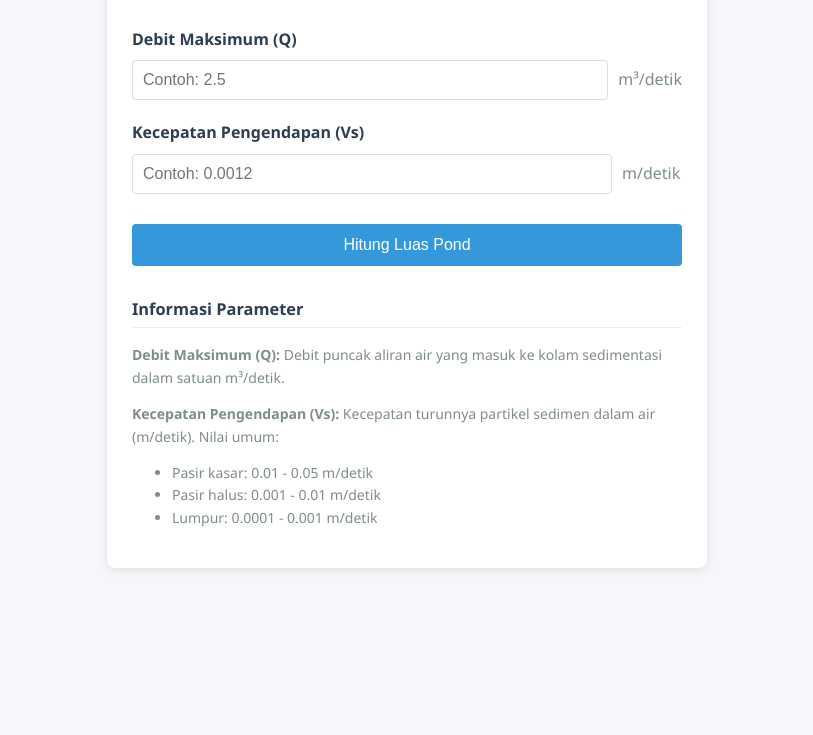
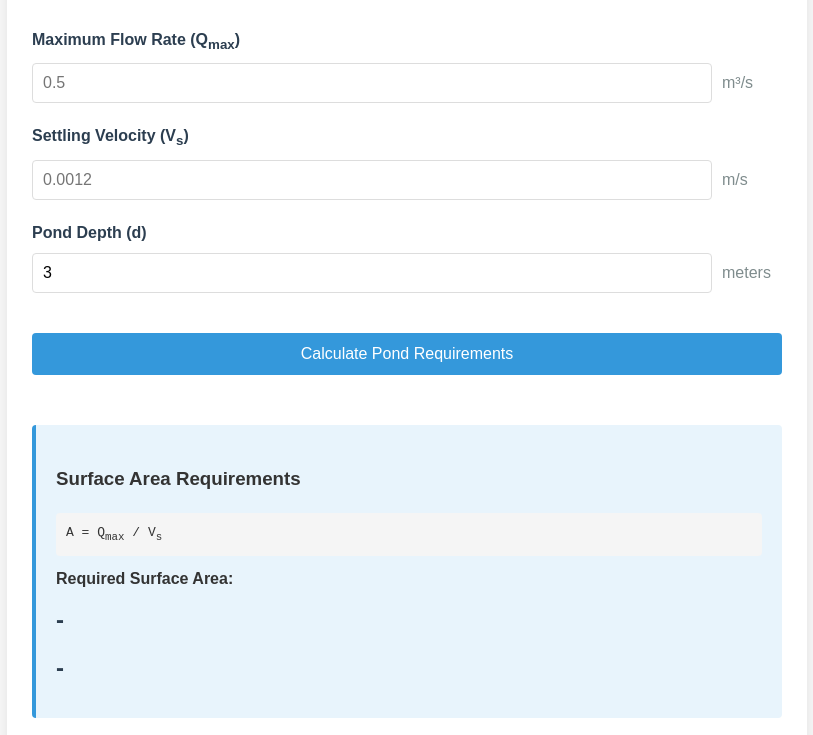
Before and after one commit to achmadyusufppa/KalkulatorPond, a plain HTML site: page index.html in a window 1280 px wide. Shown: the part 133-868 px from the top of the page, without its empty margins (233-1046 px from the left). Before the commit the page ends 800 px from the top, so only its background shows below. Drawn offline with Linux system fonts and the light colour scheme.

Commit message:
Update index.html

```diff
--- a/index.html
+++ b/index.html
@@ -1,18 +1,18 @@
 <!DOCTYPE html>
-<html lang="id">
+<html lang="en">
 <head>
     <meta charset="UTF-8">
     <meta name="viewport" content="width=device-width, initial-scale=1.0">
-    <title>Kalkulator Luas Sedimentasi Pond</title>
+    <title>Sediment Pond Design Calculator</title>
     <style>
         body {
-            font-family: 'Segoe UI', Tahoma, Geneva, Verdana, sans-serif;
+            font-family: 'Arial', sans-serif;
             line-height: 1.6;
-            max-width: 600px;
+            max-width: 800px;
             margin: 0 auto;
             padding: 20px;
             color: #333;
-            background-color: #f5f7fa;
+            background-color: #f9f9f9;
         }
         h1 {
             color: #2c3e50;
@@ -25,7 +25,7 @@
             background-color: white;
             padding: 25px;
             border-radius: 8px;
-            box-shadow: 0 2px 10px rgba(0,0,0,0.1);
+            box-shadow: 0 2px 15px rgba(0,0,0,0.1);
         }
         .form-group {
             margin-bottom: 20px;
@@ -39,16 +39,16 @@
         .input-unit {
             display: flex;
             align-items: center;
+            gap: 10px;
         }
-        .input-unit input {
+        input {
             flex: 1;
             padding: 10px;
             border: 1px solid #ddd;
             border-radius: 4px;
             font-size: 16px;
         }
-        .input-unit span {
-            margin-left: 10px;
+        .unit {
             color: #7f8c8d;
             min-width: 60px;
         }
@@ -61,18 +61,21 @@
             cursor: pointer;
             font-size: 16px;
             width: 100%;
-            margin-top: 10px;
+            margin: 20px 0;
             transition: background-color 0.3s;
         }
         button:hover {
             background-color: #2980b9;
         }
-        .result {
+        .result-section {
             margin-top: 30px;
+        }
+        .result-card {
             padding: 20px;
             background-color: #e8f4fc;
             border-radius: 4px;
             border-left: 4px solid #3498db;
+            margin-bottom: 20px;
         }
         .result-value {
             font-size: 24px;
@@ -81,16 +84,25 @@
             margin: 10px 0;
         }
         .parameter-info {
+            background-color: #f0f8ff;
+            padding: 15px;
+            border-radius: 4px;
             margin-top: 30px;
             font-size: 14px;
-            color: #7f8c8d;
         }
         .parameter-info h3 {
             color: #2c3e50;
-            border-bottom: 1px solid #eee;
+            border-bottom: 1px solid #d6e9f7;
             padding-bottom: 5px;
         }
-        @media (max-width: 480px) {
+        .formula {
+            font-family: monospace;
+            background-color: #f5f5f5;
+            padding: 10px;
+            border-radius: 4px;
+            margin: 10px 0;
+        }
+        @media (max-width: 600px) {
             body {
                 padding: 15px;
             }
@@ -102,74 +114,100 @@
 </head>
 <body>
     <div class="calculator-container">
-        <h1>Kalkulator Luas Sedimentasi Pond</h1>
+        <h1>Sediment Pond Design Calculator</h1>
 
         <div class="form-group">
-            <label for="debit">Debit Maksimum (Q)</label>
+            <label for="max-flow">Maximum Flow Rate (Q<sub>max</sub>)</label>
             <div class="input-unit">
-                <input type="number" id="debit" step="0.01" placeholder="Contoh: 2.5">
-                <span>m³/detik</span>
+                <input type="number" id="max-flow" step="0.01" placeholder="0.5">
+                <span class="unit">m³/s</span>
             </div>
         </div>
 
         <div class="form-group">
-            <label for="velocity">Kecepatan Pengendapan (Vs)</label>
+            <label for="settling-vel">Settling Velocity (V<sub>s</sub>)</label>
             <div class="input-unit">
-                <input type="number" id="velocity" step="0.0001" placeholder="Contoh: 0.0012">
-                <span>m/detik</span>
+                <input type="number" id="settling-vel" step="0.0001" placeholder="0.0012">
+                <span class="unit">m/s</span>
             </div>
         </div>
 
-        <button onclick="hitungLuas()">Hitung Luas Pond</button>
+        <div class="form-group">
+            <label for="pond-depth">Pond Depth (d)</label>
+            <div class="input-unit">
+                <input type="number" id="pond-depth" value="3" step="0.1" min="0.1">
+                <span class="unit">meters</span>
+            </div>
+        </div>
 
-        <div id="hasil" class="result" style="display: none;">
-            <h3>Hasil Perhitungan</h3>
-            <div>
-                <strong>Luas Pond:</strong>
-                <div class="result-value" id="luas-m2"></div>
-                <div class="result-value" id="luas-ha"></div>
+        <button onclick="calculatePond()">Calculate Pond Requirements</button>
+
+        <div class="result-section">
+            <div class="result-card">
+                <h3>Surface Area Requirements</h3>
+                <div class="formula">A = Q<sub>max</sub> / V<sub>s</sub></div>
+                <div>
+                    <strong>Required Surface Area:</strong>
+                    <div class="result-value" id="surface-area-m2">-</div>
+                    <div class="result-value" id="surface-area-ha">-</div>
+                </div>
             </div>
-            <div id="detail-perhitungan" style="margin-top: 15px;"></div>
+
+            <div class="result-card">
+                <h3>Pond Filling Time</h3>
+                <div class="formula">T = (A × d) / Q<sub>max</sub></div>
+                <div>
+                    <strong>Time to Fill:</strong>
+                    <div class="result-value" id="fill-time-days">-</div>
+                </div>
+            </div>
         </div>
 
         <div class="parameter-info">
-            <h3>Informasi Parameter</h3>
-            <p><strong>Debit Maksimum (Q):</strong> Debit puncak aliran air yang masuk ke kolam sedimentasi dalam satuan m³/detik.</p>
-            <p><strong>Kecepatan Pengendapan (Vs):</strong> Kecepatan turunnya partikel sedimen dalam air (m/detik). Nilai umum:</p>
+            <h3>Parameter Definitions</h3>
+            <p><strong>Maximum Flow Rate (Q<sub>max</sub>):</strong> Peak stormwater runoff rate entering the pond (m³/s). Typical values range from 0.1-5 m³/s depending on catchment size.</p>
+
+            <p><strong>Settling Velocity (V<sub>s</sub>):</strong> The speed at which sediment particles settle in water (m/s). Common values:</p>
             <ul>
-                <li>Pasir kasar: 0.01 - 0.05 m/detik</li>
-                <li>Pasir halus: 0.001 - 0.01 m/detik</li>
-                <li>Lumpur: 0.0001 - 0.001 m/detik</li>
+                <li>Sand (0.1-1 mm): 0.01-0.1 m/s</li>
+                <li>Silt (0.002-0.05 mm): 0.0001-0.001 m/s</li>
+                <li>Clay (<0.002 mm): <0.0001 m/s</li>
             </ul>
+
+            <p><strong>Pond Depth (d):</strong> Design depth of sediment pond (typically 2-4 meters). Shallower depths improve settling but require more area.</p>
         </div>
     </div>
 
     <script>
-        function hitungLuas() {
-            // Ambil nilai input
-            const Q = parseFloat(document.getElementById('debit').value);
-            const Vs = parseFloat(document.getElementById('velocity').value);
+        function calculatePond() {
+            // Get input values
+            const Q = parseFloat(document.getElementById('max-flow').value);
+            const Vs = parseFloat(document.getElementById('settling-vel').value);
+            const d = parseFloat(document.getElementById('pond-depth').value);
 
-            // Validasi input
-            if (isNaN(Q) || isNaN(Vs) || Q <= 0 || Vs <= 0) {
-                alert("Harap masukkan nilai yang valid untuk semua parameter!");
+            // Validate inputs
+            if (isNaN(Q) || isNaN(Vs) || isNaN(d) || Q <= 0 || Vs <= 0 || d <= 0) {
+                alert("Please enter valid positive numbers for all parameters");
                 return;
             }
 
-            // Hitung luas berdasarkan rumus A = Q / Vs
-            const luas_m2 = Q / Vs;
-            const luas_ha = luas_m2 / 10000;
+            // Calculate surface area (A = Q/Vs)
+            const A = Q / Vs;
+            const A_ha = A / 10000;
 
-            // Tampilkan hasil
-            document.getElementById('luas-m2').innerHTML = `${luas_m2.toLocaleString('id-ID', {maximumFractionDigits: 2})} m²`;
-            document.getElementById('luas-ha').innerHTML = `${luas_ha.toLocaleString('id-ID', {maximumFractionDigits: 4})} hektar`;
+            // Calculate filling time in seconds (T = (A*d)/Q)
+            const T_seconds = (A * d) / Q;
+            const T_days = T_seconds / 86400;
 
-            document.getElementById('detail-perhitungan').innerHTML = `
-                <strong>Rumus:</strong> A = Q / Vs<br>
-                <strong>Perhitungan:</strong> ${Q} m³/detik ÷ ${Vs} m/detik = ${luas_m2.toLocaleString('id-ID', {maximumFractionDigits: 2})} m²
-            `;
+            // Display results
+            document.getElementById('surface-area-m2').textContent =
+                `${A.toLocaleString(undefined, {maximumFractionDigits: 2})} m²`;
 
-            document.getElementById('hasil').style.display = 'block';
+            document.getElementById('surface-area-ha').textContent =
+                `${A_ha.toLocaleString(undefined, {maximumFractionDigits: 4})} hectares`;
+
+            document.getElementById('fill-time-days').textContent =
+                `${T_days.toLocaleString(undefined, {maximumFractionDigits: 2})} days`;
         }
     </script>
 </body>
```
